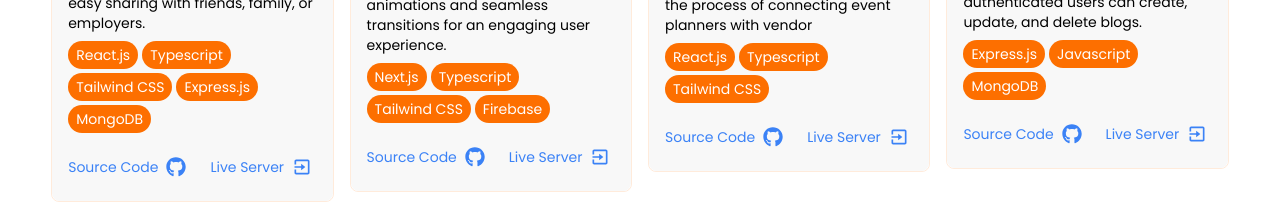
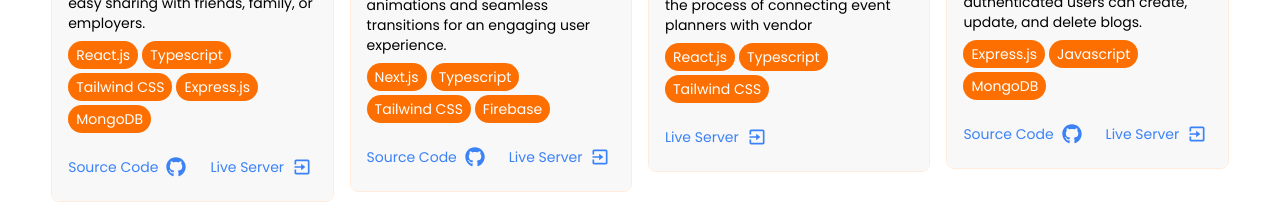
Before and after one commit to Jbsmall17/Portfolio-website, a React (Vite) app in the folder portfolio/: page / in a window 1280 px wide. Shown: the part 2200-2416 px from the top of the page. Built offline with nearby package versions, Linux system fonts and the light colour scheme.

Commit message:
mades in the Project.jsx and data.js file

```diff
--- a/portfolio/src/components/Project.jsx
+++ b/portfolio/src/components/Project.jsx
@@ -25,16 +25,20 @@ export default function Project({image,name,desc,stack,sourceCode,liveServer}) {
             }
         </div>
         <div className='flex flex-row gap-6 items-center mb-4'>
-            <a
+            {
+              name != "Partypal"
+              &&
+              <a
                 href={sourceCode}
                 target='_blank'
                 className="cursor-pointer group flex items-center text-blue-500 transition-colors duration-200"
-            >
+              >
                 <span className="text-sm group-hover:text-blue-700 transition-colors duration-200">
                     Source Code
                 </span>
                 <FaGithub className="ml-2 text-xl group-hover:text-blue-700 group-hover:scale-110 transition-all duration-200" />
-            </a>
+              </a>
+            }
             <a
                 href={liveServer}
                 target='_blank'
--- a/portfolio/src/data/data.js
+++ b/portfolio/src/data/data.js
@@ -22,8 +22,8 @@ export const data = [
        desc: "Partypal is a comprehensive event planning platform that simplifies the process of connecting event planners with vendor",
        stack: ["React.js","Typescript","Tailwind CSS"],
        imagePreview: "/partypal-preview.png",
-       sourceCode: "https://github.com/Jbsmall17/Blogging_API",
-       liveServer: "https://blog-api-ljcf.onrender.com/",
+       sourceCode: "https://github.com/midrohuborg/PartyPal",
+       liveServer: "https://www.partypalnow.com",
        type: "Frontend"
     },
     {
```
